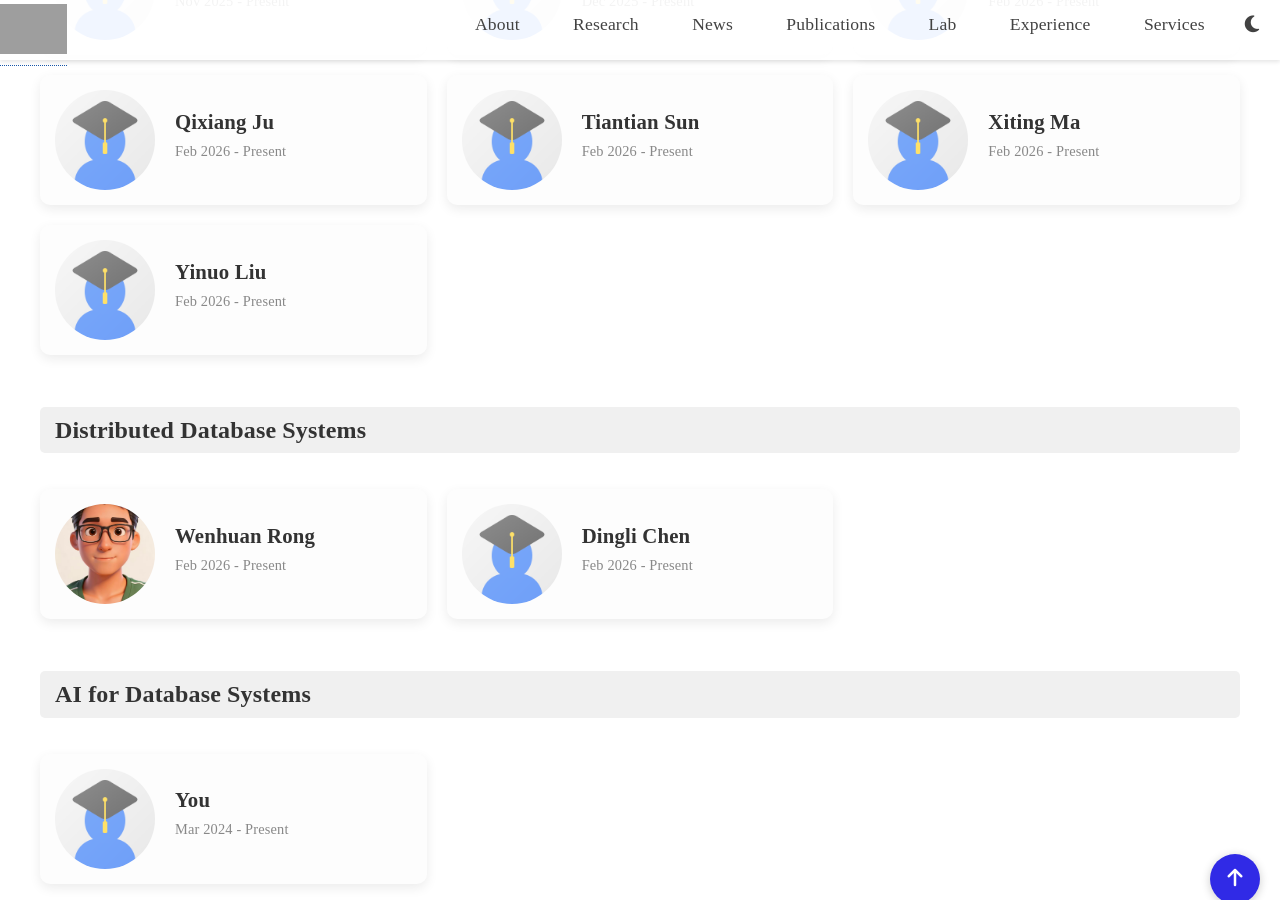
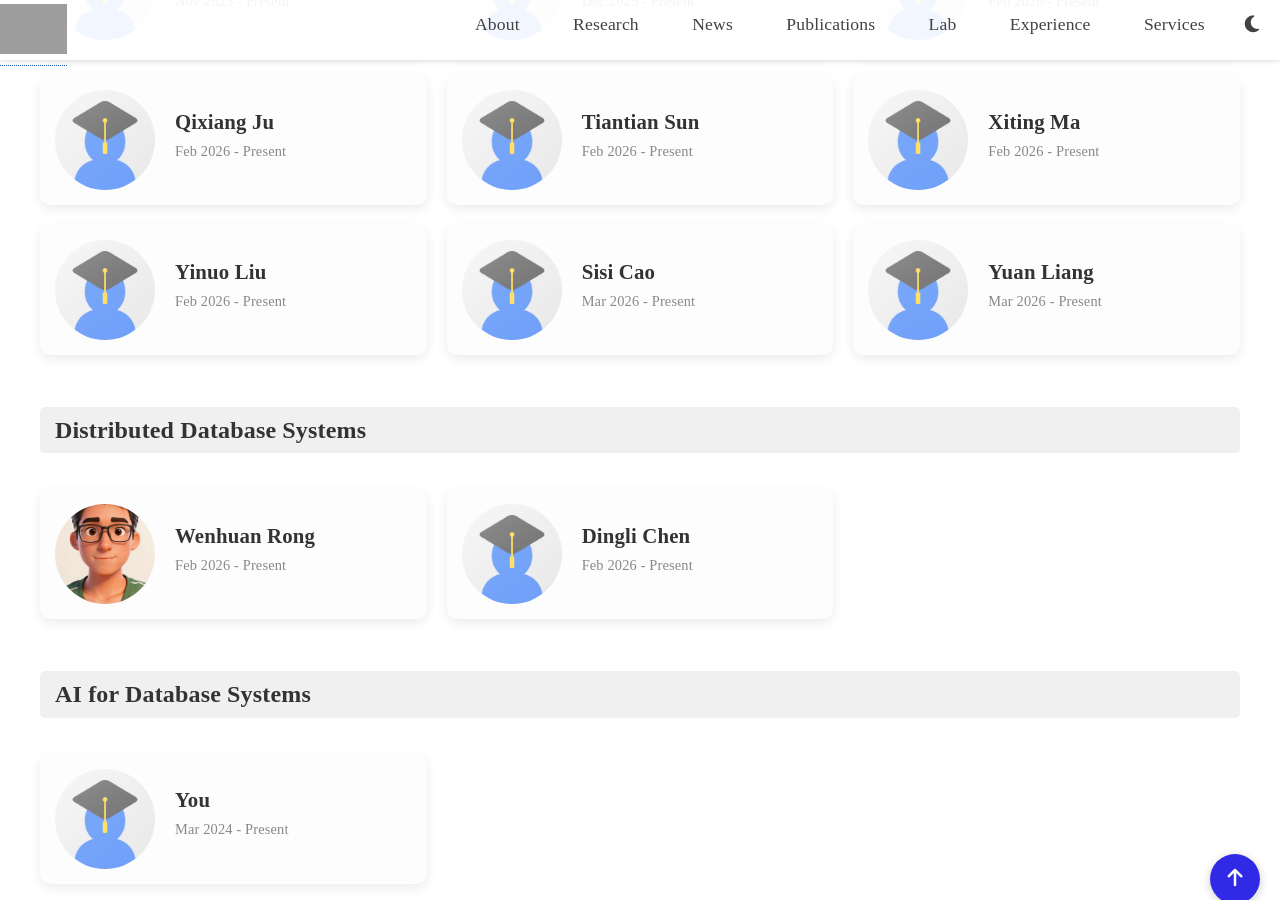
Before and after one commit to abcdabcd3899/abcdabcd3899.github.io, a Jekyll site: the page built from lab.md, in a window 1280 px wide and 900 px high, scrolled down 1099 px. Built offline with Jekyll 4.4.1, drawn with Linux system fonts in a browser that asks for light colours; a style sheet for code colours, icons or effects is not loaded; grey boxes are pictures that could not be loaded.

Commit message:
update lab member

```diff
--- a/_data/lab.yml
+++ b/_data/lab.yml
@@ -3,12 +3,6 @@
   research: "Associate Professor"
   homepage: "https://abcdabcd3899.github.io/"
   duration: ""
-
-# - name: "Kai Xu"
-#   photo: "assets/img/avatar.png"
-#   research: "Ph.D., VP of R&D, TiDB"
-#   homepage: "#"
-#   duration: ""
 
 - name: "Rui Wan"
   photo: "assets/img/wanrui.jpg"
@@ -89,6 +83,17 @@
   duration: "Feb 2026 - Present"
   research_group: "Automated Data Analysis"
 
+- name: "Sisi Cao"
+  photo: "assets/img/avatar.png"
+  homepage: "#"
+  duration: "Mar 2026 - Present"
+  research_group: "Automated Data Analysis"
+
+- name: "Yuan Liang"
+  photo: "assets/img/avatar.png"
+  homepage: "#"
+  duration: "Mar 2026 - Present"
+  research_group: "Automated Data Analysis"
 
 - name: "Wenhuan Rong"
   photo: "assets/img/rongwenhuan.jpg"
```
